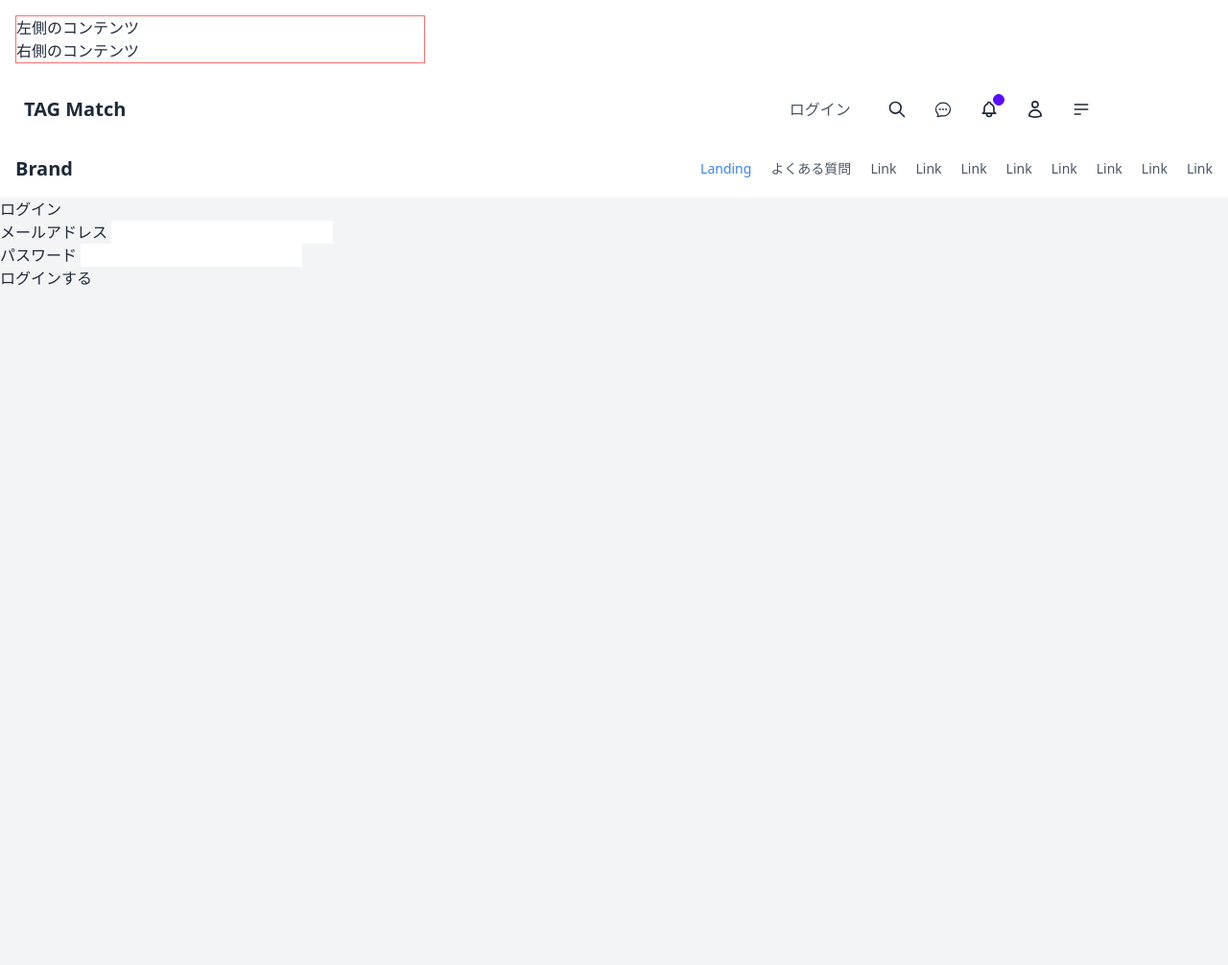
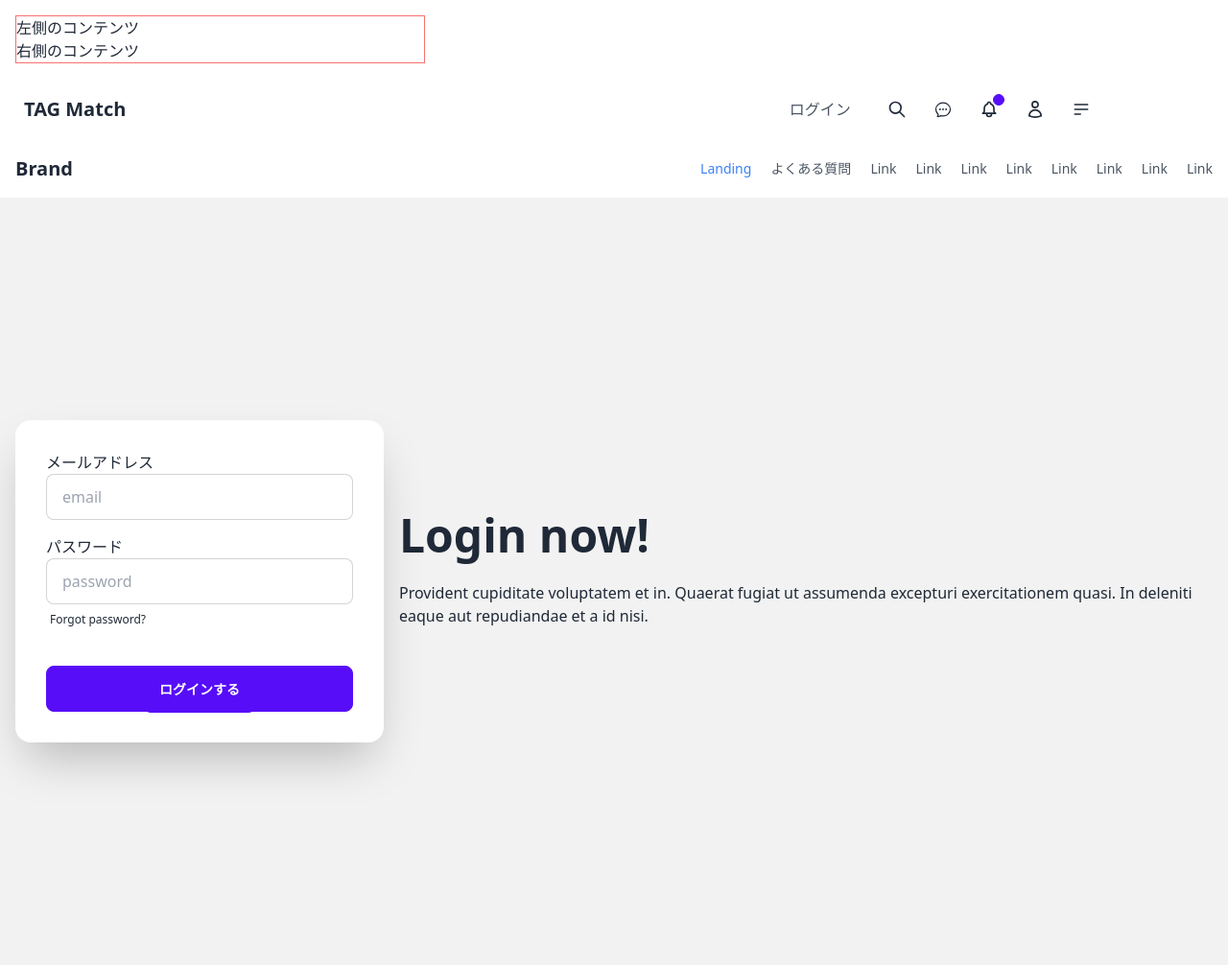
Before and after one commit to mugicha850/tag-match, a Rails app: page /external_coach/login in a window 1280 px wide. Shown: the part 120-1126 px from the top of the page at 96% size. Run offline with Rails 7, Linux system fonts and the light colour scheme; some libraries are stand-ins or nearby versions.

Commit message:
ログインページをtailwindcssで装飾しました。

```diff
--- a/app/views/external_coach/sessions/new.html.erb
+++ b/app/views/external_coach/sessions/new.html.erb
@@ -1,19 +1,30 @@
-<% @title = "ログイン" %>
-
-<div id="login-form">
-  <h1><%= @title %></h1>
-
-  <%= form_with model: @form, url: :external_coach_session do |f| %>
-    <div>
-      <%= f.label :email, "メールアドレス" %>
-      <%= f.text_field :email %>
+<div class="hero min-h-screen bg-base-200">
+  <div class="hero-content flex-col lg:flex-row-reverse">
+    <div class="text-center lg:text-left">
+      <h1 class="text-5xl font-bold">Login now!</h1>
+      <p class="py-6">Provident cupiditate voluptatem et in. Quaerat fugiat ut assumenda excepturi exercitationem quasi. In deleniti eaque aut repudiandae et a id nisi.</p>
     </div>
-    <div>
-      <%= f.label :password, "パスワード" %>
-      <%= f.password_field :password %>
+    <div class="card flex-shrink-0 w-full max-w-sm shadow-2xl bg-base-100">
+      <div class="card-body">
+        <%= form_with model: @form, url: :external_coach_session do |f| %>
+          <div class="form-control">
+            <%= f.label :email, "メールアドレス" %>
+            <%= f.text_field :email, {type: "text", placeholder: "email", class: "input input-bordered"} %>
+          </div>
+          <div class="form-control py-4">
+            <%= f.label :password, "パスワード" %>
+            <%= f.password_field :password, {type: "password", placeholder: "password", class: "input input-bordered"} %>
+          <label class="label">
+            <a href="#" class="label-text-alt link link-hover">Forgot password?</a>
+          </label>
+          </div>
+          <div class="form-control mt-4">
+            <button class="btn btn-primary">
+              <%= f.submit "ログインする", {class: "btn btn-primary"} %>
+            </button>
+          </div>
+        <% end %>
+      </div>
     </div>
-    <div>
-      <%= f.submit "ログインする" %>
-    </div>
-  <% end %>
+  </div>
 </div>
```
